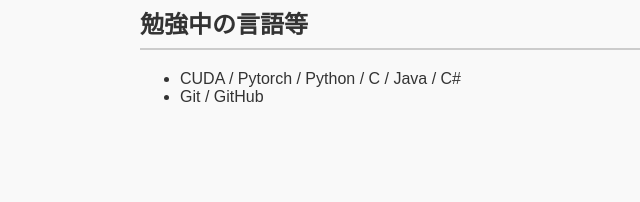
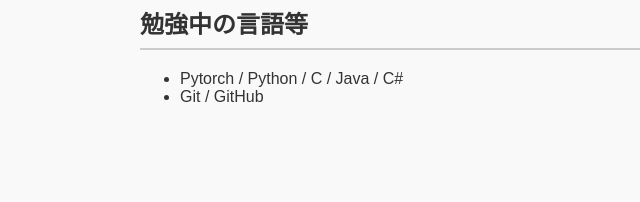
Before and after one commit to Kyuri831/Portfolio, a plain HTML site: page index.html in a window 1280 px wide. Shown: the part 429-631 px from the top of the page, 50-690 px from the left. Drawn offline with Linux system fonts and the light colour scheme.

Commit message:
Update index.html

```diff
--- a/index.html
+++ b/index.html
@@ -57,7 +57,7 @@
   <section id="skills">
     <h2>勉強中の言語等</h2>
     <ul>
-      <li>CUDA / Pytorch / Python / C / Java / C#</li>
+      <li>Pytorch / Python / C / Java / C#</li>
       <li>Git / GitHub</li>
     </ul>
   </section>
```
